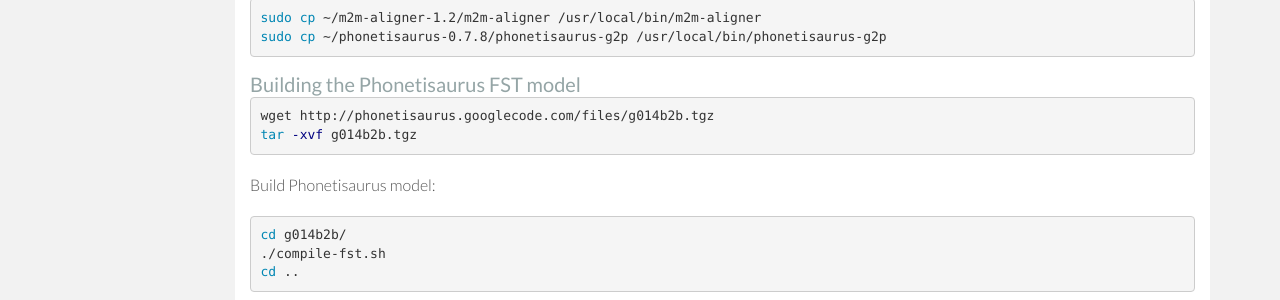
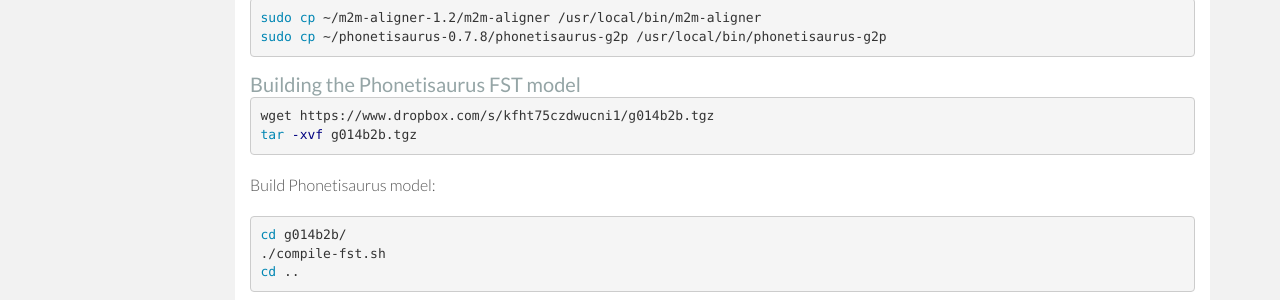
Before and after one commit to jasperproject/jasperproject.github.io, a Jekyll site: the page built from documentation/installation/index.md, in a window 1280 px wide and 900 px high, scrolled down 5965 px. Shown: the part 152-452 px from the top of the window. Built offline with Jekyll 4.4.1, drawn with Linux system fonts in a browser that asks for light colours; nearby versions of some CDN libraries; some of the changed lines change nothing that is shown.

Commit message:
Update g014b2b.tgz download link

```diff
--- a/documentation/installation/index.md
+++ b/documentation/installation/index.md
@@ -305,7 +305,7 @@ sudo cp ~/phonetisaurus-0.7.8/phonetisaurus-g2p /usr/local/bin/phonetisaurus-g2p
 <h4>Building the Phonetisaurus FST model</h4>
 
 {% highlight bash %}
-wget http://phonetisaurus.googlecode.com/files/g014b2b.tgz
+wget https://www.dropbox.com/s/kfht75czdwucni1/g014b2b.tgz
 tar -xvf g014b2b.tgz
 {% endhighlight %}
 
```
